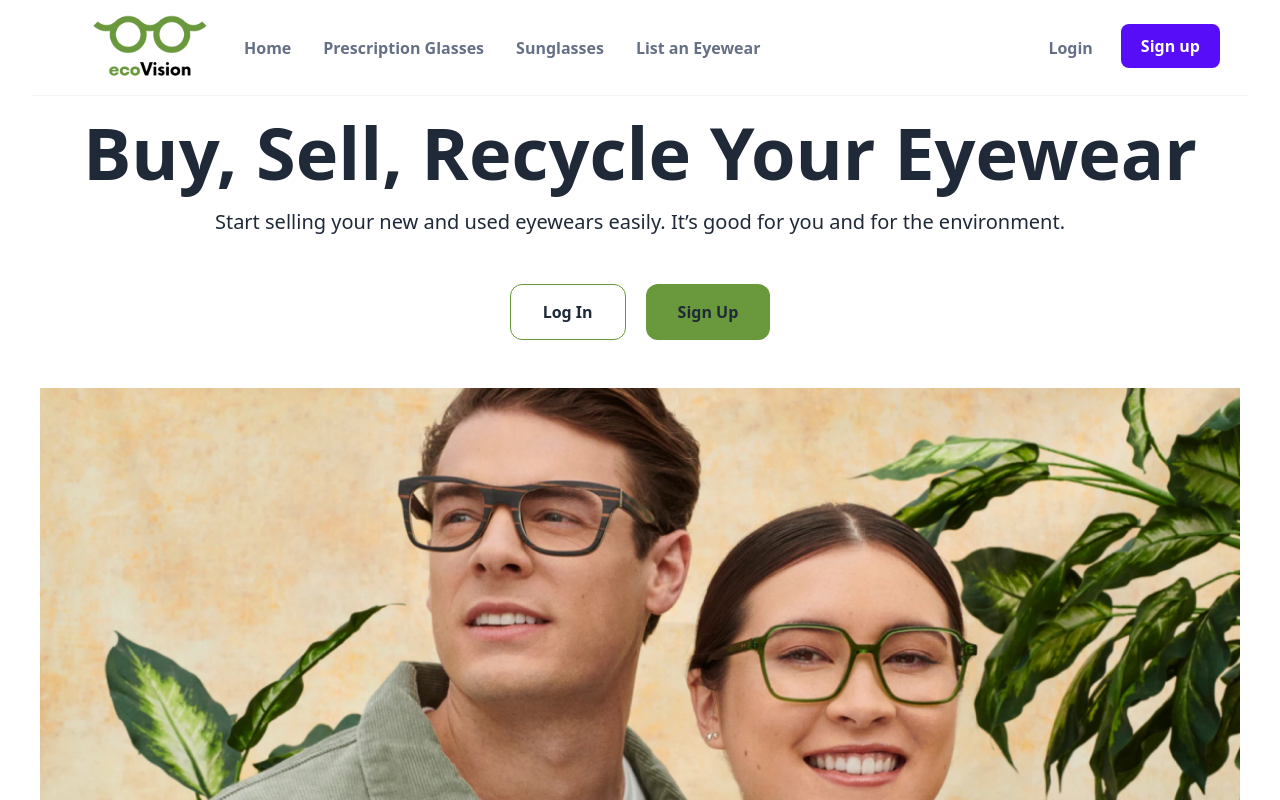
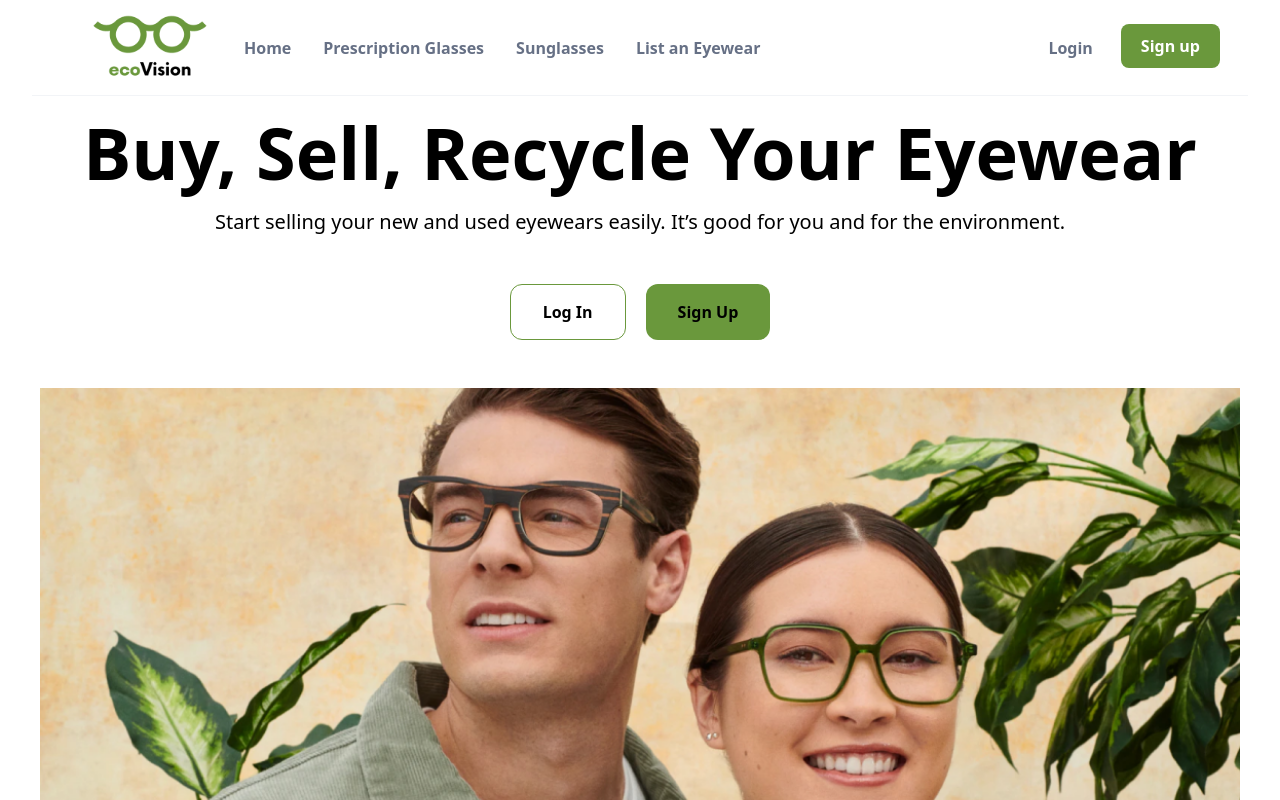
Before and after one commit to cynndy/ecovision, a Next.js app: page / in a window 1280 px wide. Shown: the top 800 px of the page. Built offline with nearby package versions, Linux system fonts and the light colour scheme.

Commit message:
fixed daisyui

```diff
--- a/package.json
+++ b/package.json
@@ -7,6 +7,7 @@
   },
   "dependencies": {
     "boxicons": "^2.1.4",
+    "daisyui": "^2.46.0",
     "next": "latest",
     "react": "18.2.0",
     "react-dom": "18.2.0",
--- a/tailwind.config.js
+++ b/tailwind.config.js
@@ -3,10 +3,10 @@ module.exports = {
   content: [
     './pages/**/*.{js,ts,jsx,tsx}',
     './components/**/*.{js,ts,jsx,tsx}',
-    './app/**/*.{js,ts,jsx,tsx}',
+    // './app/**/*.{js,ts,jsx,tsx}',
   ],
   theme: {
-    // extend: {},
+    extend: {
       colors: {
         'primary': '#6A983C',
         'secondary': '#84B94E',
@@ -19,5 +19,6 @@ module.exports = {
         'gray-700': '#344054'
       }
     },
-  plugins: [require("daisyui")],
+  },
+  plugins: [require('daisyui')]
 }
```
Also changed, not shown: 1 other file (tests, documents, lock files or other folders). Lines whose indentation alone changed are shown as unchanged.
